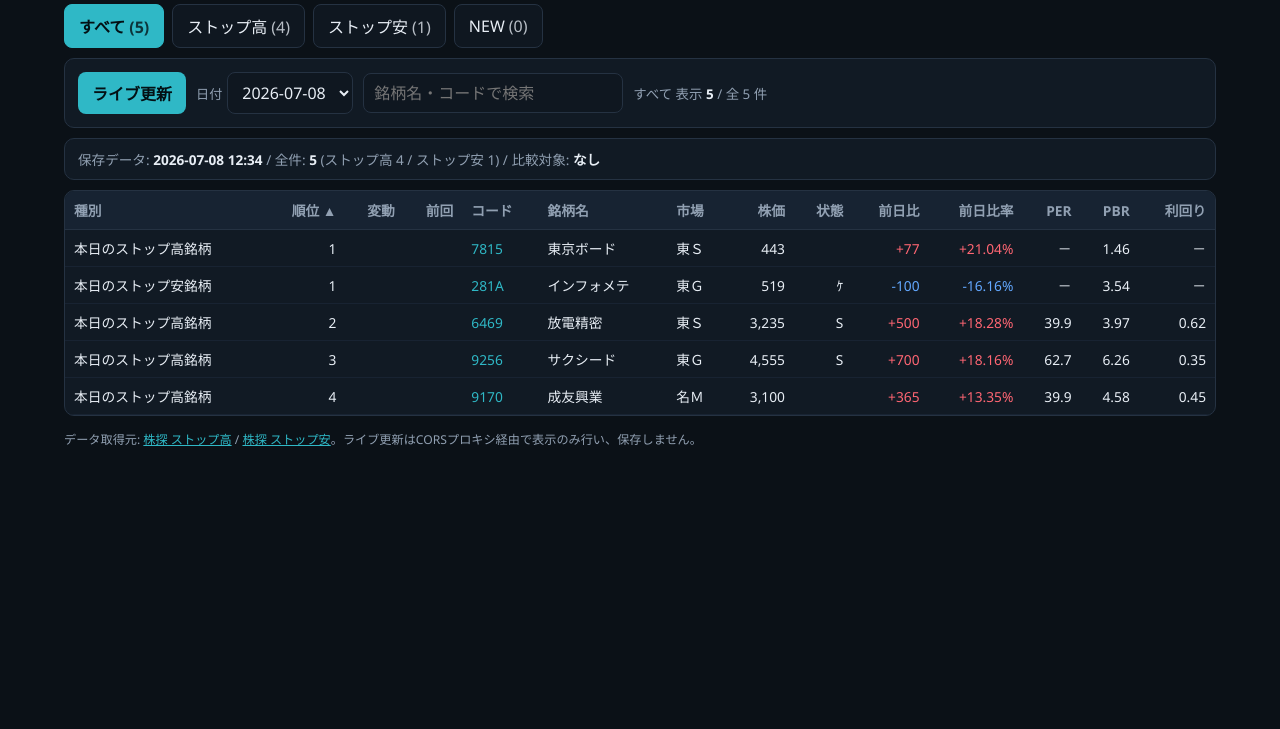
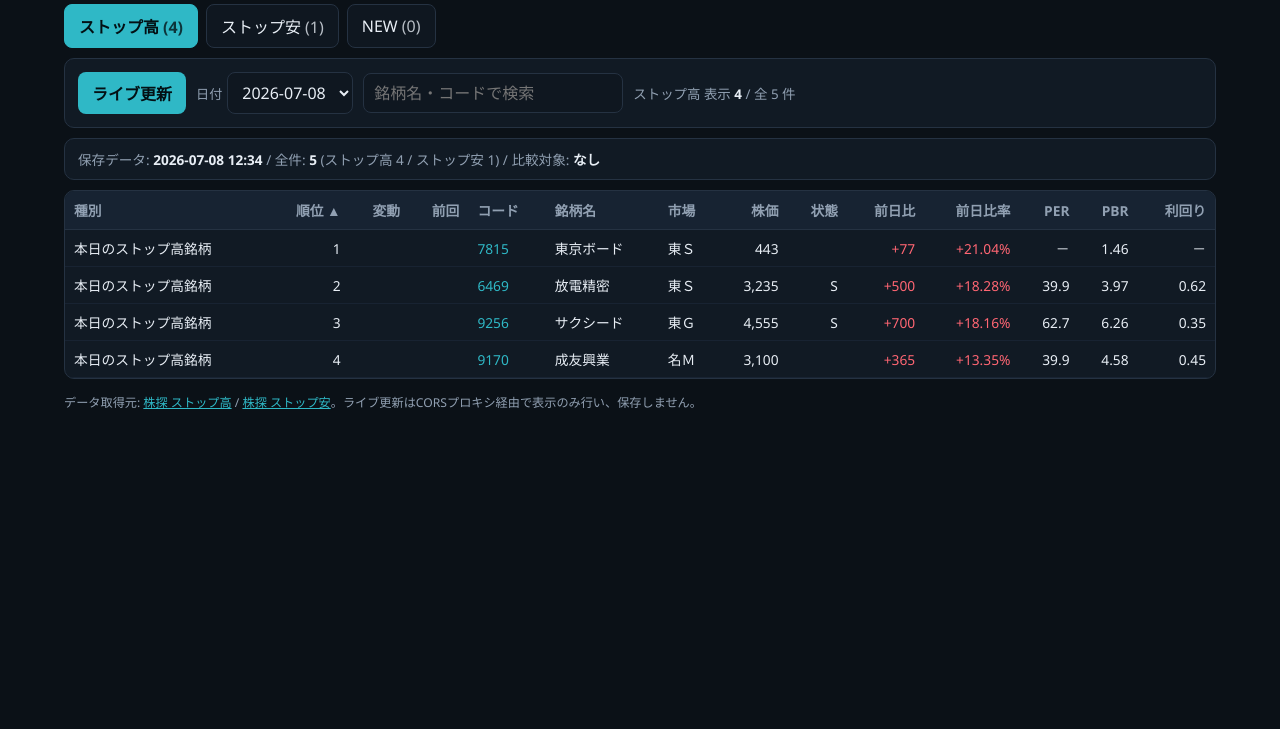
Before and after one commit to AL00000000/Stop-takayasu, a plain HTML site: page docs/index.html in a window 1280 px wide. Shown: the part 71-800 px from the top of the page. Drawn offline with Linux system fonts and the light colour scheme.

Commit message:
Default to stop high tab

```diff
--- a/docs/index.html
+++ b/docs/index.html
@@ -24,8 +24,7 @@ footer{color:var(--muted);font-size:.76rem;line-height:1.7;margin-top:14px}foote
   </header>
 
   <div class="tabs" role="tablist" aria-label="表示するデータ">
-    <button class="tab" data-view="all" aria-selected="true">すべて<span class="count" id="count-all"></span></button>
-    <button class="tab" data-view="high" aria-selected="false">ストップ高<span class="count" id="count-high"></span></button>
+    <button class="tab" data-view="high" aria-selected="true">ストップ高<span class="count" id="count-high"></span></button>
     <button class="tab" data-view="low" aria-selected="false">ストップ安<span class="count" id="count-low"></span></button>
     <button class="tab" data-view="new" aria-selected="false">NEW<span class="count" id="count-new"></span></button>
   </div>
@@ -66,18 +65,17 @@ const COLS=[
  {k:"pbr",l:"PBR",num:s=>num2(s.pbr)},
  {k:"yld",l:"利回り",num:s=>num2(s.yld)}
 ];
-let rows=[],dates=[],sortKey="rank",sortAsc=true,currentDate=null,currentView="all";
+let rows=[],dates=[],sortKey="rank",sortAsc=true,currentDate=null,currentView="high";
 function num(v){const n=parseFloat(String(v??"").replace(/,/g,"").replace("+","").replace("%",""));return isNaN(n)?-Infinity:n}
 function num2(v){const n=parseFloat(String(v??"").replace(/,/g,""));return isNaN(n)?Infinity:n}
 function cls(v){v=String(v??"");if(v==="NEW")return"new";if(v.startsWith("+")||v.startsWith("↑"))return"up";if(v.startsWith("-")||v.startsWith("↓"))return"down";if(v==="→")return"flat";return""}
 function noteHtml(d){return DATA_NOTES[d]?` <span class="note">DATA_NOTES: ${DATA_NOTES[d].join(" / ")}</span>`:""}
 function banner(html,live=false){const b=document.getElementById("banner");b.innerHTML=html;b.classList.toggle("liveon",live)}
-function viewName(){return currentView==="high"?"ストップ高":currentView==="low"?"ストップ安":currentView==="new"?"NEW":"すべて"}
+function viewName(){return currentView==="high"?"ストップ高":currentView==="low"?"ストップ安":"NEW"}
 function updateCounts(){
   const high=rows.filter(s=>s.group==="stop_high").length;
   const low=rows.filter(s=>s.group==="stop_low").length;
   const fresh=rows.filter(s=>s.is_new).length;
-  document.getElementById("count-all").textContent=`(${rows.length})`;
   document.getElementById("count-high").textContent=`(${high})`;
   document.getElementById("count-low").textContent=`(${low})`;
   document.getElementById("count-new").textContent=`(${fresh})`;
@@ -96,7 +94,7 @@ function filtered(){
   const q=document.getElementById("q").value.trim().toLowerCase();
   return rows.filter(s=>
     (!q||s.name.toLowerCase().includes(q)||s.code.toLowerCase().includes(q)) &&
-    (currentView==="all"||(currentView==="high"&&s.group==="stop_high")||(currentView==="low"&&s.group==="stop_low")||(currentView==="new"&&s.is_new))
+    ((currentView==="high"&&s.group==="stop_high")||(currentView==="low"&&s.group==="stop_low")||(currentView==="new"&&s.is_new))
   );
 }
 function render(){
```
